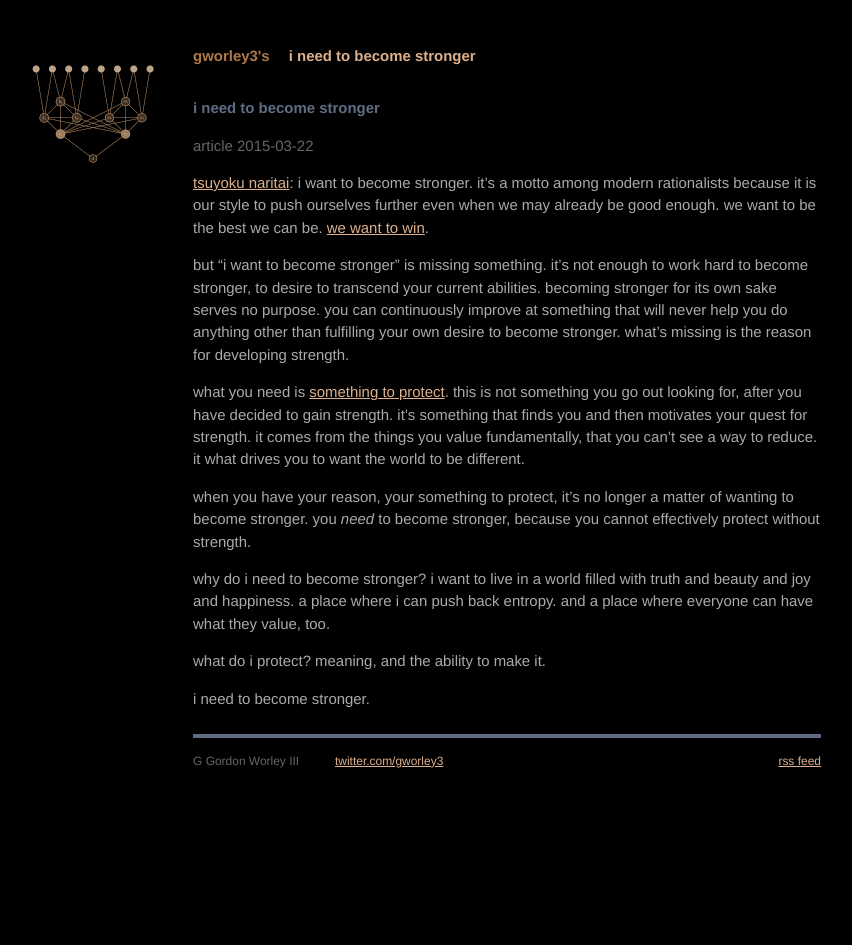
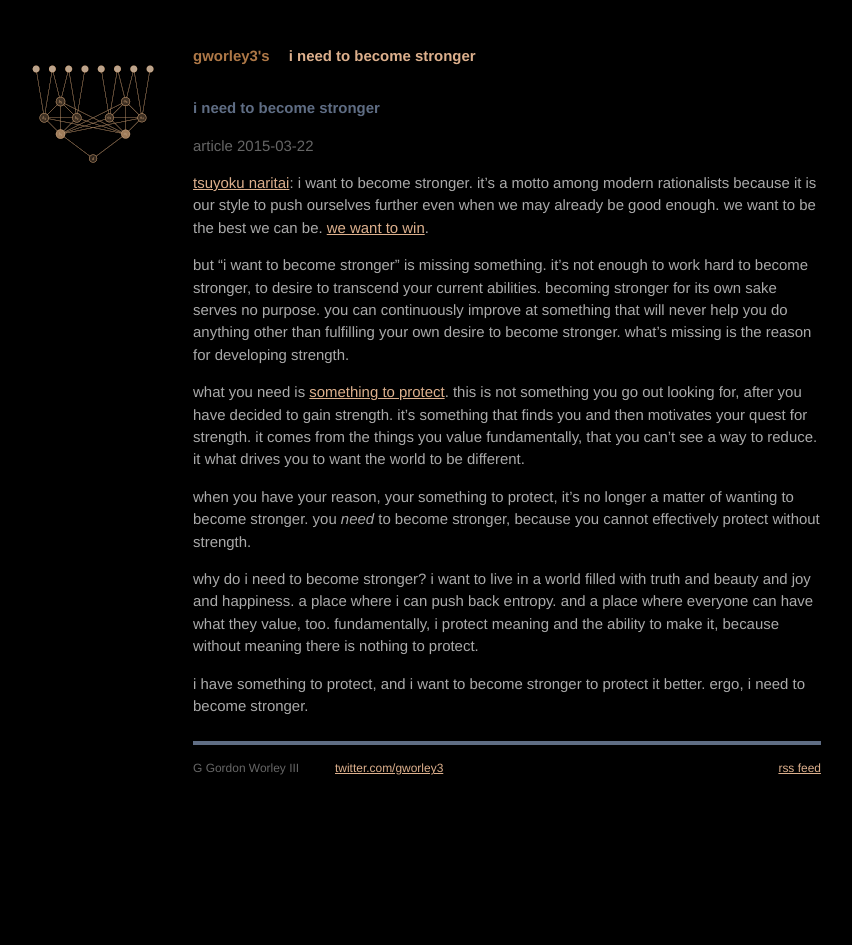
Before and after one commit to gworley3/gworley3.github.io, a Jekyll site: the page built from _posts/2015-03-22-i-need-to-become-stronger.markdown, in a window 1280 px wide. Shown: the whole page, without its empty margins (133-985 px from the left). Built offline with Jekyll 4.4.1, drawn with Linux system fonts in a browser that asks for light colours; Markdown is read by kramdown in place of the engine named in the settings.

Commit message:
cleanup and unlist some more old stuff

```diff
--- a/_posts/2014-07-20-what-value-guild-ranks.markdown
+++ b/_posts/2014-07-20-what-value-guild-ranks.markdown
@@ -3,7 +3,7 @@ layout: post
 category: thought
 title:  what value guild ranks?
 date:   2014-07-20
-listed: true
+listed: false
 permalink: /2014/07/20/what-value-guild-ranks.html
 published: true
 ---
--- a/_posts/2015-03-21-new-blog-format.markdown
+++ b/_posts/2015-03-21-new-blog-format.markdown
@@ -3,7 +3,7 @@ layout: post
 category: thought
 title:  new blog format
 date:   2015-03-21
-listed: true
+listed: false
 published: true
 ---
 
--- a/_posts/2015-03-22-i-need-to-become-stronger.markdown
+++ b/_posts/2015-03-22-i-need-to-become-stronger.markdown
@@ -15,8 +15,6 @@ what you need is [something to protect](http://lesswrong.com/lw/nb/something_to_
 
 when you have your reason, your something to protect, it's no longer a matter of wanting to become stronger. you *need* to become stronger, because you cannot effectively protect without strength.
 
-why do i need to become stronger? i want to live in a world filled with truth and beauty and joy and happiness. a place where i can push back entropy. and a place where everyone can have what they value, too.
+why do i need to become stronger? i want to live in a world filled with truth and beauty and joy and happiness. a place where i can push back entropy. and a place where everyone can have what they value, too. fundamentally, i protect meaning and the ability to make it, because without meaning there is nothing to protect.
 
-what do i protect? meaning, and the ability to make it.
-
-i need to become stronger.
+i have something to protect, and i want to become stronger to protect it better. ergo, i need to become stronger.
```
